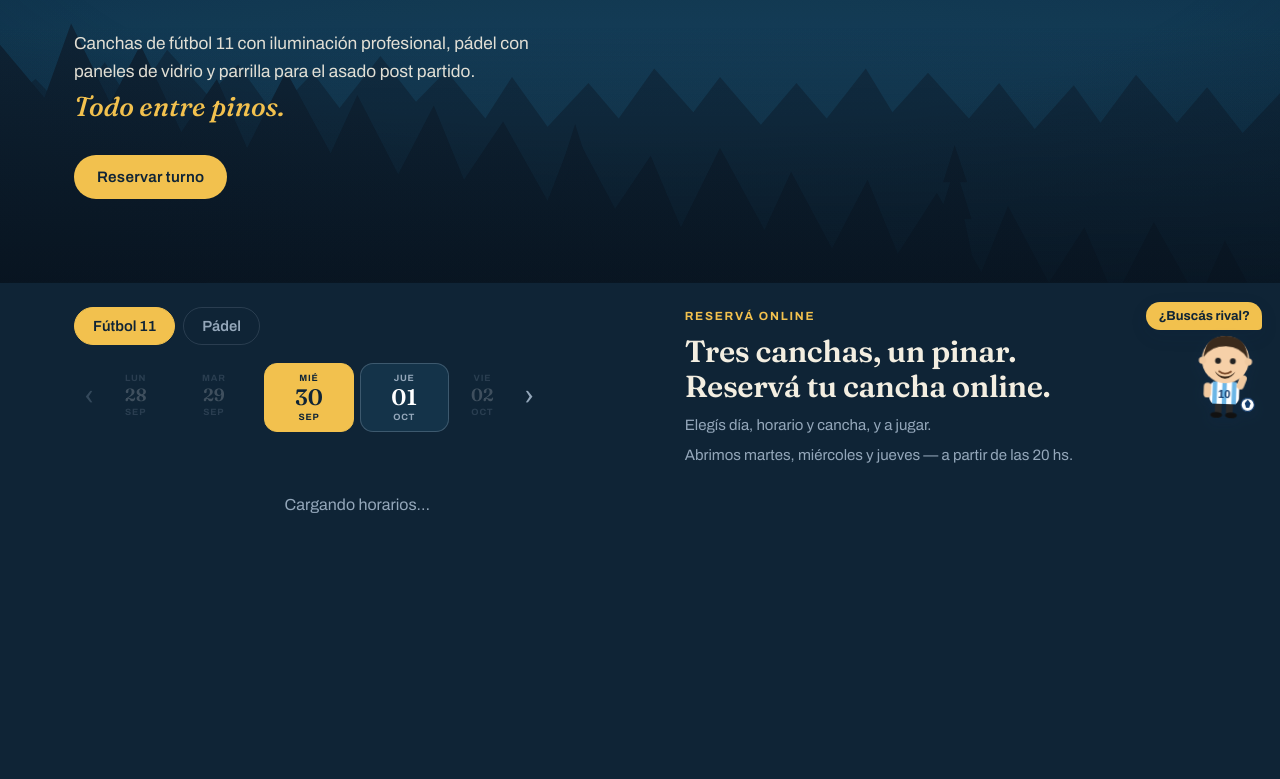
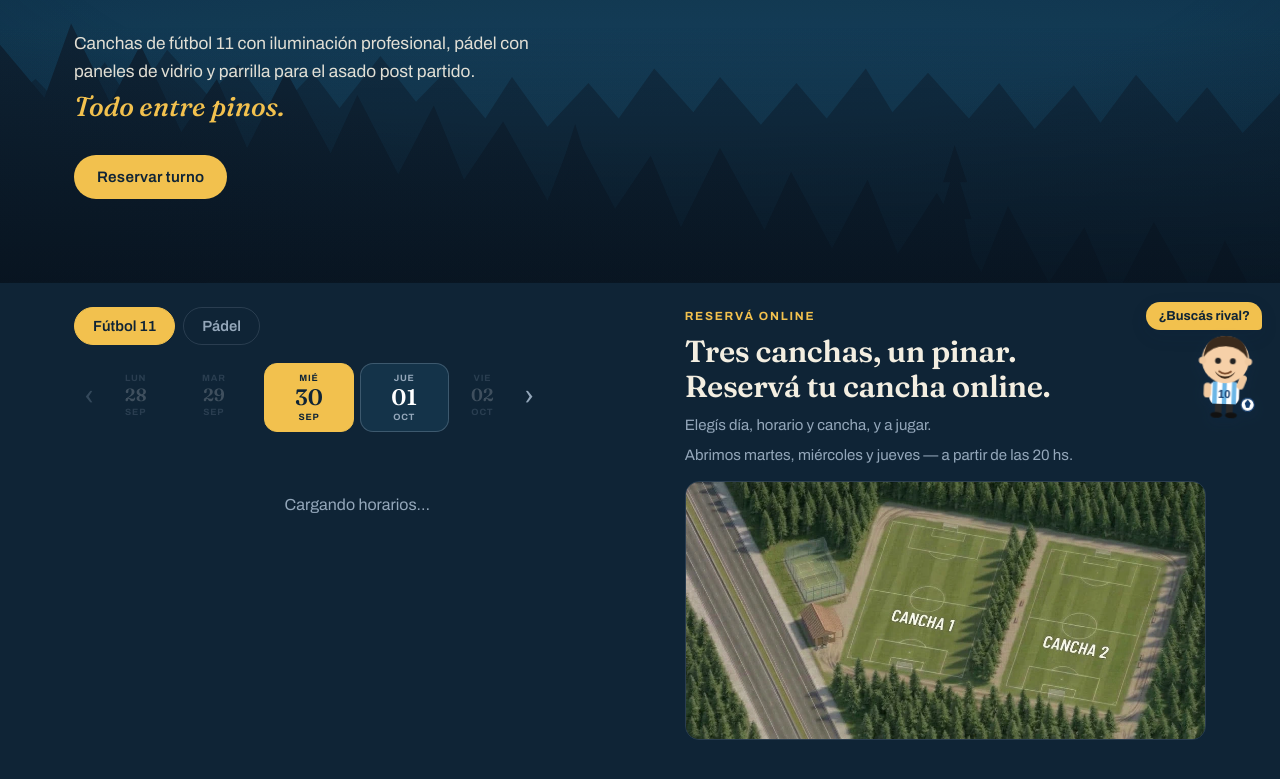
Before and after one commit to marcoszampronio/Proyecto-El-Pinar, a React (Vite) app in the folder frontend/: page / in a window 1280 px wide. Shown: the part 357-1136 px from the top of the page. Built offline with nearby package versions, Linux system fonts and the light colour scheme; no server answers.

Commit message:
Simplificar mapa del complejo: texto de Cancha 1/2 en la imagen, sin chips
Co-Authored-By: Claude Sonnet 5 <noreply@anthropic.com>
Claude-Session: https://claude.ai/code/session_01T1yuqekFoWnX7R3AsMD1Bf

```diff
--- a/frontend/src/components/site/MapaComplejo.jsx
+++ b/frontend/src/components/site/MapaComplejo.jsx
@@ -1,27 +1,11 @@
-// Mapa ilustrado del complejo (pádel, cantina, cancha 1 y 2) para celular,
-// debajo del texto de "Abrimos martes, miércoles y jueves...". Solo mobile,
-// ver .mapa-complejo en styles.css.
-
-const LUGARES = [
-  { nombre: 'Pádel', left: '22%', top: '33%' },
-  { nombre: 'Cantina', left: '27%', top: '58%' },
-  { nombre: 'Cancha 1', left: '40%', top: '46%', grande: true },
-  { nombre: 'Cancha 2', left: '78%', top: '46%', grande: true },
-];
+// Mapa ilustrado del complejo (Cancha 1 / Cancha 2, ya con el texto en la
+// propia imagen). Se muestra debajo del texto de "Abrimos martes,
+// miércoles y jueves...", tanto en mobile como en desktop.
 
 export default function MapaComplejo() {
   return (
     <div className="mapa-complejo">
-      <img src="/mapa-complejo.webp" alt="Mapa del complejo: pádel, cantina y las dos canchas de fútbol 11" loading="lazy" />
-      {LUGARES.map((l) => (
-        <span
-          key={l.nombre}
-          className={`mapa-complejo-tag${l.grande ? ' mapa-complejo-tag--grande' : ''}`}
-          style={{ left: l.left, top: l.top }}
-        >
-          {l.nombre}
-        </span>
-      ))}
+      <img src="/mapa-complejo.webp" alt="Mapa del complejo: Cancha 1 y Cancha 2, con la cancha de pádel y la cantina" loading="lazy" />
     </div>
   );
 }
--- a/frontend/src/styles.css
+++ b/frontend/src/styles.css
@@ -1284,19 +1284,12 @@ input[type="date"], input[type="time"] { font-family: inherit; color: var(--p-tx
   font-size: 0.62rem; letter-spacing: 0.07em; text-transform: uppercase; color: var(--s-oro-300);
 }
 
-/* mapa ilustrado del complejo, solo celular (debajo del texto "Abrimos...") */
-.mapa-complejo { display: none; }
-.mapa-complejo-tag {
-  position: absolute; transform: translate(-50%, -50%);
-  font-family: var(--s-texto); font-weight: 700; font-size: 0.62rem;
-  letter-spacing: 0.04em; text-transform: uppercase; white-space: nowrap;
-  color: var(--s-cal); background: rgba(15, 36, 54, 0.82);
-  padding: 4px 9px; border-radius: 999px; border: 1px solid rgba(242, 193, 78, 0.35);
-}
-.mapa-complejo-tag--grande {
-  font-family: var(--s-titulo); font-weight: 600; font-size: 0.85rem;
-  letter-spacing: 0; text-transform: none; padding: 5px 12px;
-}
+/* mapa ilustrado del complejo (Cancha 1 / Cancha 2), mobile y desktop */
+.mapa-complejo {
+  margin: 14px 0 0; border-radius: 14px; overflow: hidden;
+  border: 1px solid var(--s-linea-fria);
+}
+.mapa-complejo img { display: block; width: 100%; height: auto; }
 
 @media (max-width: 940px) {
   .board-cols { grid-template-columns: 1fr; gap: 26px; }
@@ -1307,11 +1300,6 @@ input[type="date"], input[type="time"] { font-family: inherit; color: var(--p-tx
     display: block; position: relative; margin: 0 0 18px;
     border-radius: 14px; overflow: hidden; border: 1px solid var(--s-linea-fria);
   }
-  .mapa-complejo {
-    display: block; position: relative; margin: 14px 0 0;
-    border-radius: 14px; overflow: hidden; border: 1px solid var(--s-linea-fria);
-  }
-  .mapa-complejo img { display: block; width: 100%; height: auto; }
 }
 
 /* selector de canchas -> pills */
```
Also changed, not shown: frontend/public/mapa-complejo.webp.
